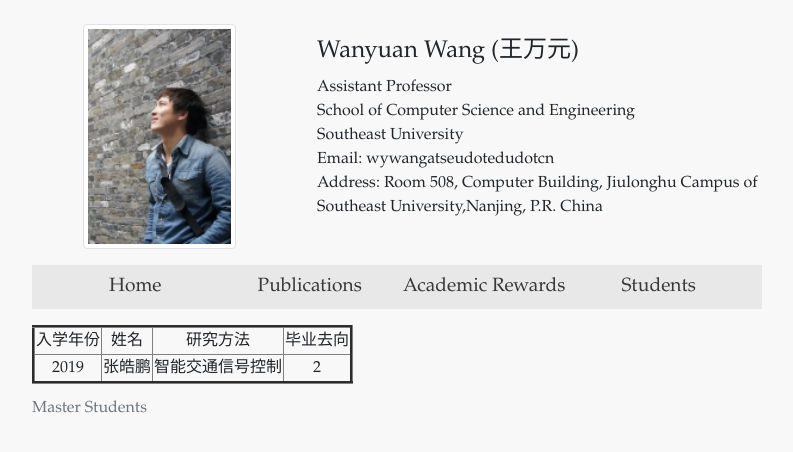
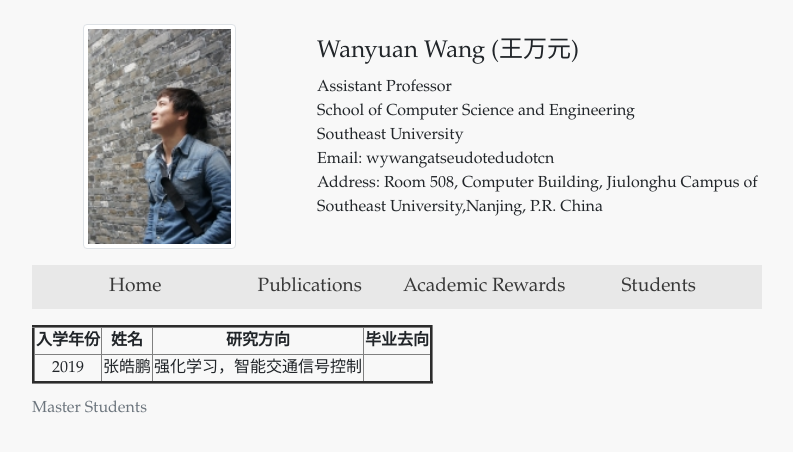
Before and after one commit to wanyuanwang/wanyuanwang.github.io, a Jekyll site: the page built from students.html, in a window 1280 px wide. Shown: the top 452 px of the page, without its empty margins (243-1036 px from the left). Built offline with Jekyll 4.4.1, drawn with Linux system fonts in a browser that asks for light colours.

Commit message:
Update students.html

```diff
--- a/students.html
+++ b/students.html
@@ -4,18 +4,18 @@ layout: default
 <div class="row">
     <div class="col-sm-8 offset-sm-2">
         <table border="3">
-	  <caption>Master Students</caption>
+	  <caption> Master Students </caption>
           <tr align="center">
-    	      <td>入学年份</td>
-              <td>姓名</td>
-              <td>研究方法</td>
-              <td>毕业去向</td>
+    	      <th>入学年份</th>
+              <th>姓名</th>
+              <th>研究方向</th>
+              <th>毕业去向</th>
            </tr>
             <tr align="center">
     	      <td>2019</td>
               <td>张皓鹏</td>
-              <td>智能交通信号控制</td>
-              <td>2</td>
+              <td>强化学习，智能交通信号控制</td>
+              <td></td>
            </tr>
     </div>
 </div>
```
